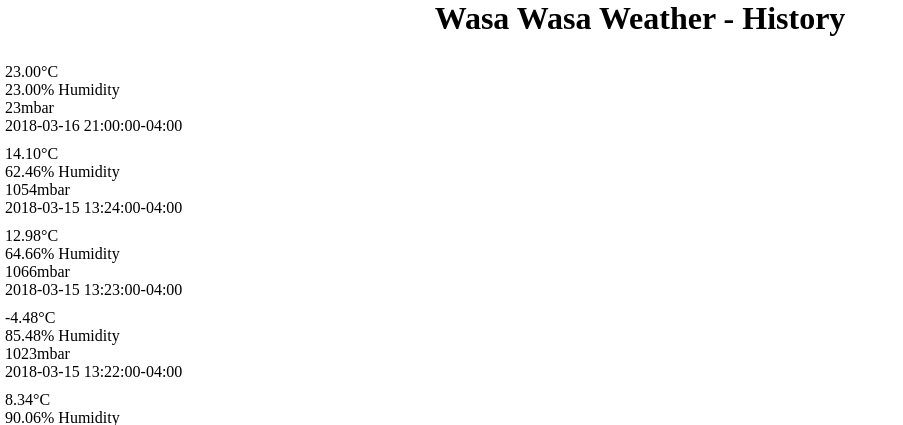
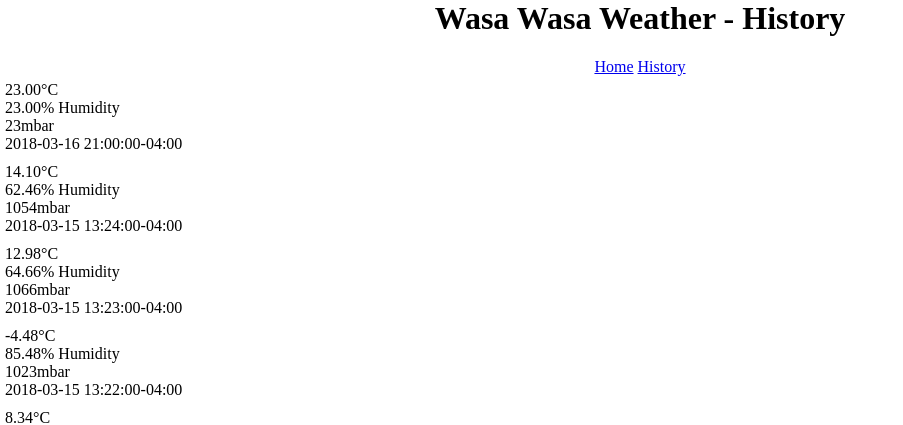
Before and after one commit to imasnyper/piweatherviewer, a Django app: page /history/ in a window 1280 px wide. Shown: the top 425 px of the page, without its empty margins (0-903 px from the left). Run offline with Django 3.2, Linux system fonts and the light colour scheme; data comes from the database, SQL or seed files in the repository; data that the repository does not hold is empty; some libraries are stand-ins or nearby versions.

Commit message:
added links to a navbar for home and history pages

```diff
--- a/viewer/static/viewer/css/main.css
+++ b/viewer/static/viewer/css/main.css
@@ -26,3 +26,7 @@ body {
 	width: 100%;
 	text-align: center;
 }
+
+.nav-item {
+	display: inline-block;
+}
--- a/viewer/templates/viewer/base.html
+++ b/viewer/templates/viewer/base.html
@@ -14,6 +14,14 @@
 <body>
 	<div class="navbar">
 		<h1>{{ title }}</h1>
+		<div class="nav-items">
+			<div class="nav-item home">
+				<a href="{% url 'viewer:home' %}">Home</a>
+			</div>
+			<div class="nav-item history">
+				<a href="{% url 'viewer:history' %}">History</a>
+			</div>
+		</div>
 	</div>
 	<div id="react">
 		<div class="info">
--- a/viewer/urls.py
+++ b/viewer/urls.py
@@ -1,7 +1,7 @@
 from django.urls import path
 from . import views
 
-appname = 'viewer'
+app_name = 'viewer'
 
 urlpatterns = [
 	path('', views.Home.as_view(), name='home'),
```
